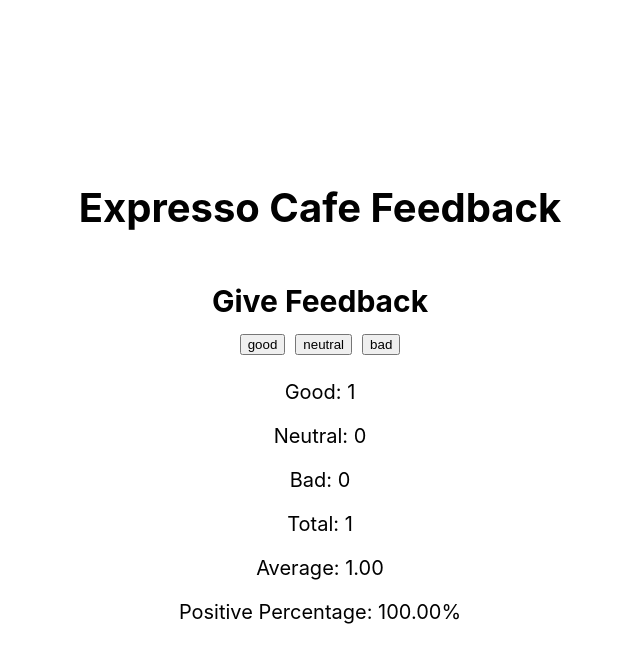
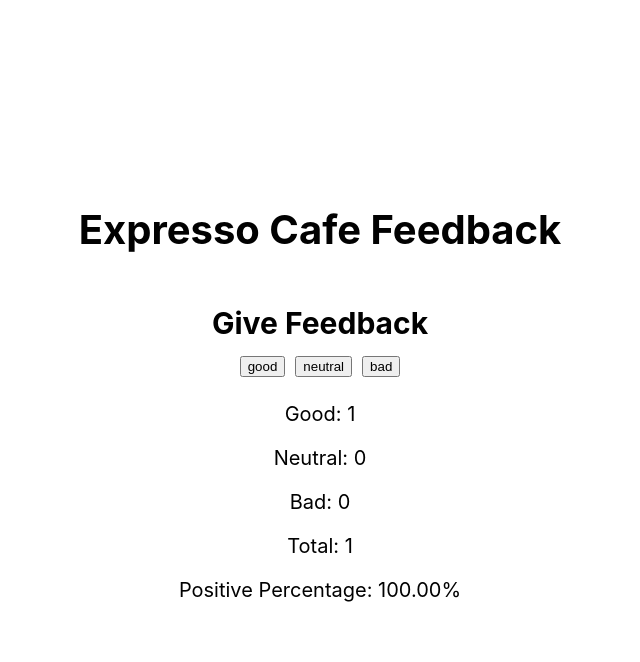
Before and after one commit to Lukaszc97/goit-react-hw-02-feedback, a React (Create React App) app: page / in a window 1280 px wide. Both pictures are taken after a click on the button "good". Shown: the top 662 px of the page, without its empty margins (320-960 px from the left). Built offline with nearby package versions, Linux system fonts and the light colour scheme.

Commit message:
Update Statistics.jsx

```diff
--- a/src/components/Statistics/Statistics.jsx
+++ b/src/components/Statistics/Statistics.jsx
@@ -10,7 +10,6 @@ const Statistics = ({ good, neutral, bad }) => {
       <p>Neutral: {neutral}</p>
       <p>Bad: {bad}</p>
       <p>Total: {total}</p>
-      <p>Average: {average.toFixed(2)}</p>
       <p>Positive Percentage: {positivePercentage.toFixed(2)}%</p>
     </div>
   );
```
